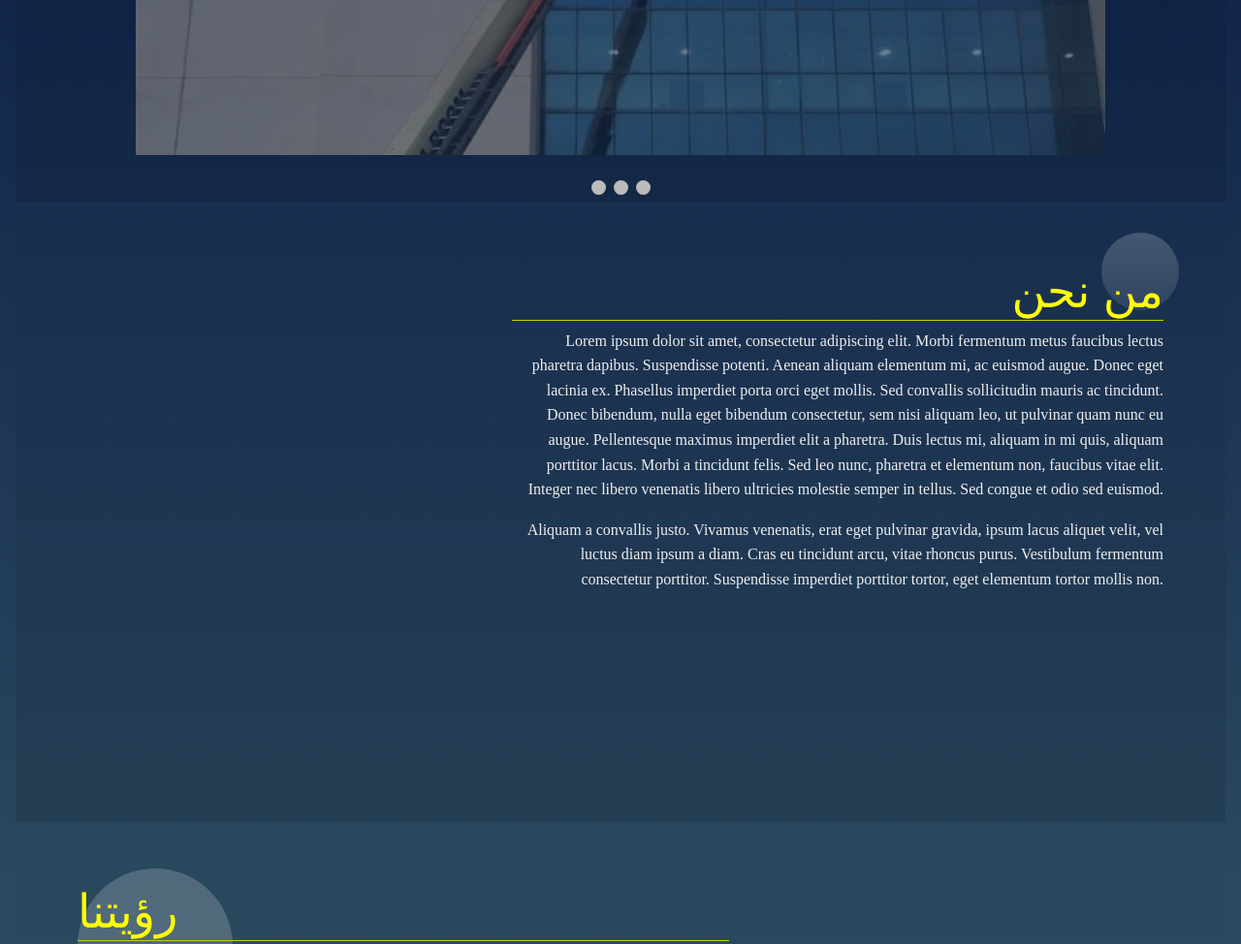
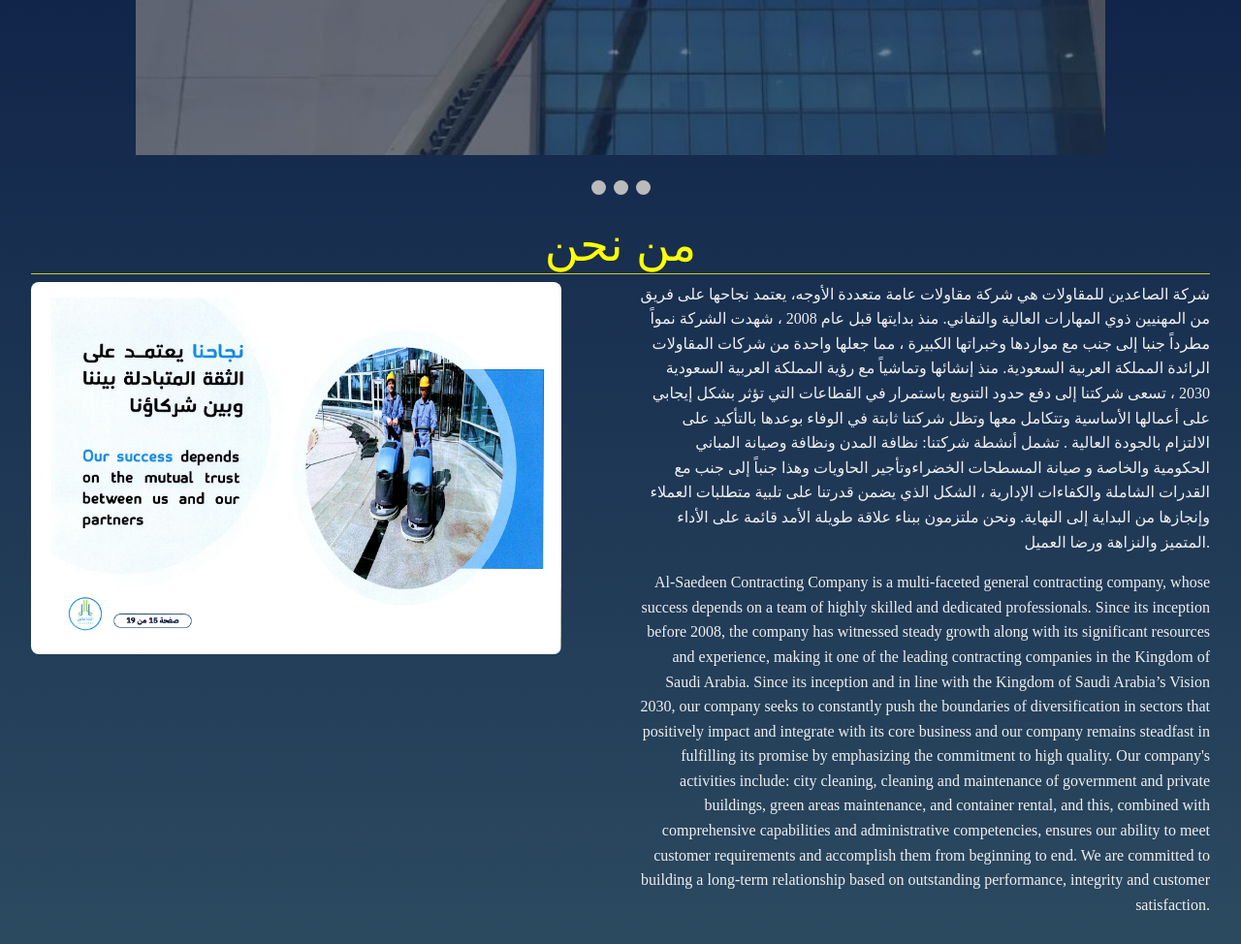
Before and after one commit to AbdullahAbd-Elsalam/elsaadin, a plain HTML site: page index.html in a window 1280 px wide. Shown: the part 630-1604 px from the top of the page at 97% size. Drawn offline with Linux system fonts and the light colour scheme; a web font is replaced by a local one.

Commit message:
add home images

```diff
--- a/index.html
+++ b/index.html
@@ -33,7 +33,7 @@
   <div class="spinner-overlay">
     <div class="spinner-container">
       <img src="images/jkjkjk_0002.jpg" alt="Loading..." class="spinner-image">
-      <p class="loading-text"  data-i18n="Loading">Loading</p>
+      <p class="loading-text" data-i18n="Loading">Loading</p>
       <!-- <p="farewell">Goodbye</p> -->
     </div>
   </div>
@@ -56,8 +56,8 @@
       <ul id="navbar__list">
 
 
-  <button onclick="initI18n(localStorage.getItem('lang') == 'ar' ? 'en' : 'ar')"  data-i18n="Lang">Lang</button>
-  <!-- <button onclick="initI18n('en')">Switch to English</button> -->
+        <button onclick="initI18n(localStorage.getItem('lang') == 'ar' ? 'en' : 'ar')" data-i18n="Lang">Lang</button>
+        <!-- <button onclick="initI18n('en')">Switch to English</button> -->
       </ul>
 
       <a href="#home" class="logo">
@@ -78,7 +78,7 @@
         <!-- Full-width images with number and caption text -->
         <div class="mySlides fade">
           <!-- <div class="numbertext">1 / 3</div> -->
-          <img src="images/image1.jpeg" style="width:100%">
+          <img src="images/jkjkjk_0009.jpg" style="width:100%">
           <!-- <div class="text">Caption Text</div> -->
         </div>
 
@@ -91,6 +91,17 @@
         <div class="mySlides fade">
           <!-- <div class="numbertext">3 / 3</div> -->
           <img src="images/image3.jpeg" style="width:100%">
+          <!-- <div class="text">Caption Three</div> -->
+        </div>
+
+        <div class="mySlides fade">
+          <!-- <div class="numbertext">3 / 3</div> -->
+          <img src="images/jkjkjk_0015.jpg" style="width:100%">
+          <!-- <div class="text">Caption Three</div> -->
+        </div>
+        <div class="mySlides fade">
+          <!-- <div class="numbertext">3 / 3</div> -->
+          <img src="images/jkjkjk_0016.jpg" style="width:100%">
           <!-- <div class="text">Caption Three</div> -->
         </div>
 
@@ -112,19 +123,38 @@
     <section id="section2" data-nav="من نحن">
       <div class="landing__container">
         <h2>من نحن</h2>
-        <p>Lorem ipsum dolor sit amet, consectetur adipiscing elit. Morbi fermentum metus faucibus lectus pharetra
-          dapibus. Suspendisse potenti. Aenean aliquam elementum mi, ac euismod augue. Donec eget lacinia ex. Phasellus
-          imperdiet porta orci eget mollis. Sed convallis sollicitudin mauris ac tincidunt. Donec bibendum, nulla eget
-          bibendum consectetur, sem nisi aliquam leo, ut pulvinar quam nunc eu augue. Pellentesque maximus imperdiet
-          elit a pharetra. Duis lectus mi, aliquam in mi quis, aliquam porttitor lacus. Morbi a tincidunt felis. Sed leo
-          nunc, pharetra et elementum non, faucibus vitae elit. Integer nec libero venenatis libero ultricies molestie
-          semper in tellus. Sed congue et odio sed euismod.</p>
+        <div class="content-wrapper">
+          <div class="who-are-image">
+            <img src="images/jkjkjk_0015.jpg" alt="who are">
+          </div>
+          <div class="text-content">
+            <p>شركة الصاعدين للمقاولات هي شركة مقاولات عامة متعددة الأوجه، يعتمد نجاحها على فريق من المهنيين ذوي
+              المهارات العالية والتفاني. منذ بدايتها قبل عام 2008 ، شهدت الشركة نمواً مطرداً جنبا إلى جنب مع مواردها
+              وخبراتها الكبيرة ، مما جعلها واحدة من شركات المقاولات الرائدة المملكة العربية السعودية. منذ إنشائها
+              وتماشياً مع رؤية المملكة العربية السعودية 2030 ، تسعى شركتنا إلى دفع حدود التنويع باستمرار في القطاعات
+              التي تؤثر بشكل إيجابي على أعمالها الأساسية وتتكامل معها وتظل شركتنا ثابتة في الوفاء بوعدها بالتأكيد على
+              الالتزام بالجودة العالية . تشمل أنشطة شركتنا: نظافة المدن ونظافة وصيانة المباني الحكومية والخاصة و صيانة
+              المسطحات الخضراءوتأجير الحاويات وهذا جنباً إلى جنب مع القدرات الشاملة والكفاءات الإدارية ، الشكل الذي يضمن
+              قدرتنا على تلبية متطلبات العملاء وإنجازها من البداية إلى النهاية. ونحن ملتزمون ببناء علاقة طويلة الأمد
+              قائمة على الأداء المتميز والنزاهة ورضا العميل.</p>
 
-        <p>Aliquam a convallis justo. Vivamus venenatis, erat eget pulvinar gravida, ipsum lacus aliquet velit, vel
-          luctus diam ipsum a diam. Cras eu tincidunt arcu, vitae rhoncus purus. Vestibulum fermentum consectetur
-          porttitor. Suspendisse imperdiet porttitor tortor, eget elementum tortor mollis non.</p>
+            <p>Al-Saedeen Contracting Company is a multi-faceted general contracting company, whose success depends on a
+              team of highly skilled and dedicated professionals. Since its inception before 2008, the company has
+              witnessed steady growth along with its significant resources and experience, making it one of the leading
+              contracting companies in the Kingdom of Saudi Arabia. Since its inception and in line with the Kingdom of
+              Saudi Arabia’s Vision 2030, our company seeks to constantly push the boundaries of diversification in
+              sectors that positively impact and integrate with its core business and our company remains steadfast in
+              fulfilling its promise by emphasizing the commitment to high quality. Our company's activities include:
+              city cleaning, cleaning and maintenance of government and private buildings, green areas maintenance, and
+              container rental, and this, combined with comprehensive capabilities and administrative competencies,
+              ensures our ability to meet customer requirements and accomplish them from beginning to end. We are
+              committed to building a long-term relationship based on outstanding performance, integrity and customer
+              satisfaction.</p>
+          </div>
+        </div>
       </div>
     </section>
+
     <!-- رؤيتنا -->
     <section id="section3" data-nav="رؤيتنا">
       <div class="landing__container">
--- a/styles/main.css
+++ b/styles/main.css
@@ -10,7 +10,9 @@
 
 
 /* ---- Base Rules ---- */
-* {box-sizing: border-box}
+* {
+    box-sizing: border-box
+}
 
 body {
     background: rgb(136, 203, 171);
@@ -42,6 +44,7 @@ h2 {
     font-family: 'Oxygen', Sans-Serif;
     font-size: 3em;
     color: yellow;
+    text-align: center;
 
 }
 
@@ -174,31 +177,12 @@ section {
 }
 
 
-/* .navbar__menu {
-    background-color: gray;
-    font-size: 30px;
-}
+/* images with sections */
 
-.navbar__menu ul {
-    padding-left: 20px;
-    margin: 0px;
-    text-align: right;
 
-}
 
-.navbar__menu li {
-    display: inline-block;
-    margin-right: 20px;
 
-}
 
-.navbar__menu li a {
-    text-decoration: none;
-}
-
-.navbar__menu li a:hover {
-    background-color: lightsalmon;
-} */
 
 
 
@@ -227,17 +211,41 @@ section {
 } */
 
 
+/* تنسيق المحتوى */
+.content-wrapper {
+    display: flex;
+    justify-content: space-between;
+    align-items: flex-start;
+}
+
+.text-content {
+    flex: 1;
+    max-width: 50%;
+    padding-left: 20px;
+    text-align: right;
+}
+
+.who-are-image {
+    flex: 0 0 45%;
+    max-width: 45%;
+    margin-right: 20px;
+}
+
+.who-are-image img {
+    width: 100%;
+    height: auto;
+    border-radius: 8px;
+}
+
 .page__header {
     position: fixed;
     top: 0;
     left: 0;
     width: 100%;
     background-color: #fff;
-    /* لون خلفية الـ nav */
     z-index: 1000;
 }
 
-/* Footer Styles */
 .page__footer {
     background: #000;
     padding: 3em;
@@ -248,10 +256,36 @@ section {
     color: #fff;
 }
 
+.landing__container {
+    padding: 1em;
+    text-align: left;
+}
+
+@media only screen and (max-width: 768px) {
+    .content-wrapper {
+        flex-direction: column;
+        align-items: center;
+    }
+
+    .text-content,
+    .who-are-image {
+        max-width: 100%;
+        margin: 0;
+    }
+
+    .text-content {
+        padding-left: 0;
+        text-align: center;
+    }
+
+    .who-are-image {
+        margin-bottom: 20px;
+    }
+
 
     /* ---- Theme Rules ---- */
     /* Landing Container Styles */
-.landing__container {
+    /* .landing__container {
     padding: 1em;
     text-align: left;
 }
@@ -265,7 +299,7 @@ section {
         width: 100px;
     }
 
-}
+} */
 
     /*                               */
 
```
Also changed, not shown: home_images/image2.jpeg (added), home_images/image3.jpeg (added), 2 other files. Lines whose indentation alone changed are shown as unchanged.
